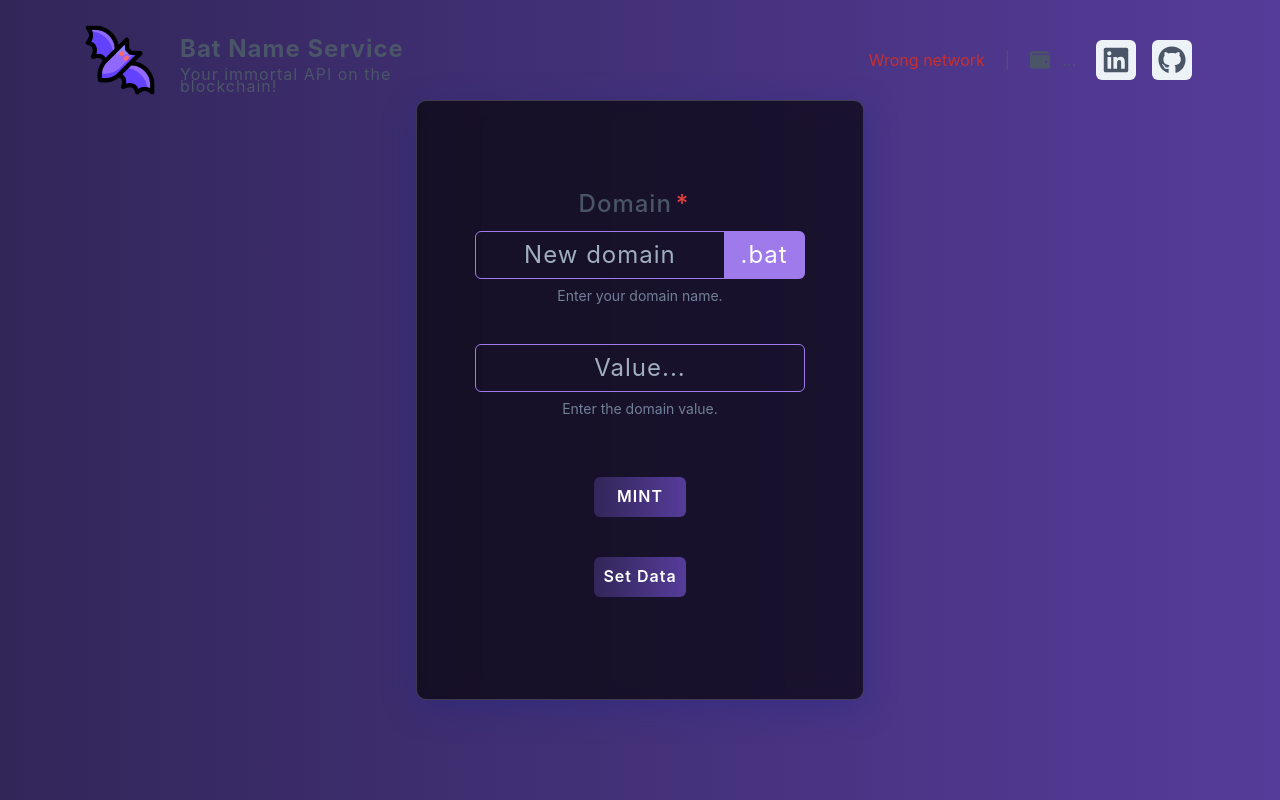
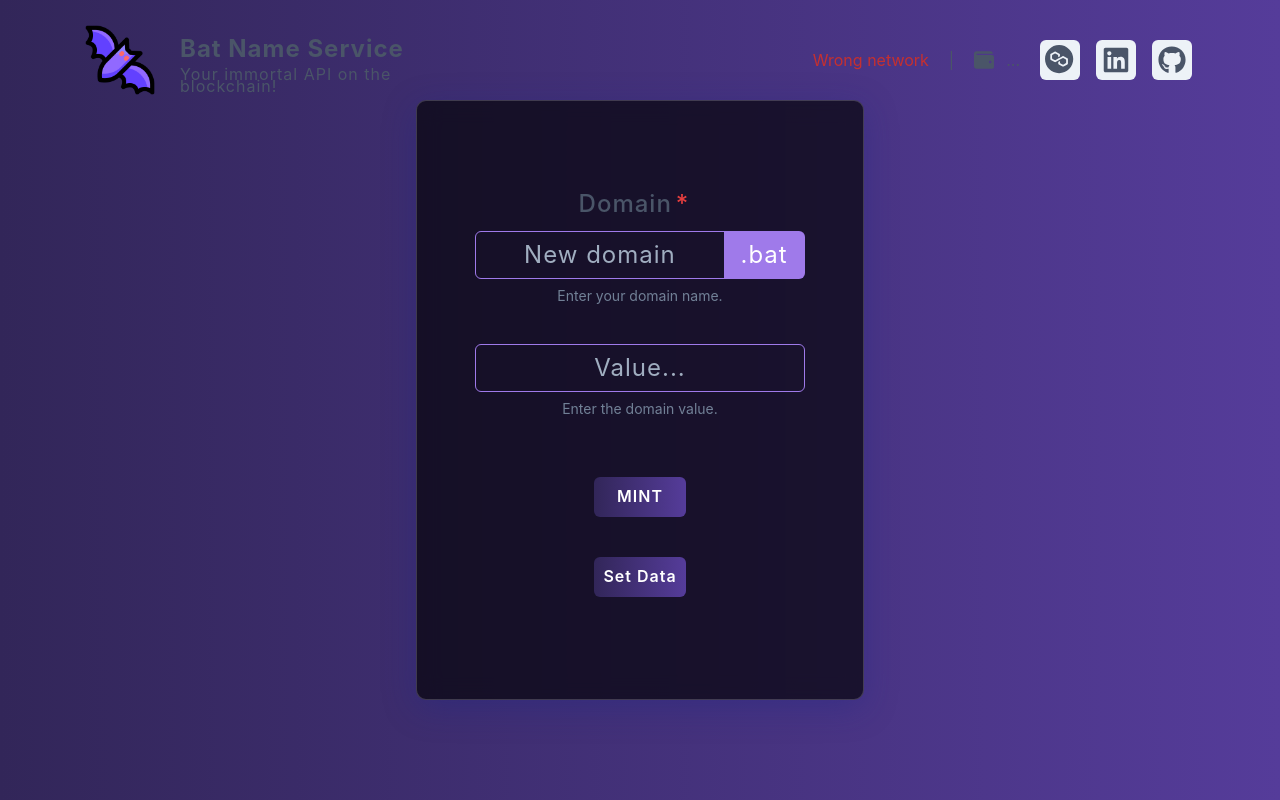
Before and after one commit to BraianVaylet/buildspace-bat-domains-ui, a Next.js app: page /dashboard in a window 1280 px wide. Built offline with nearby package versions, Linux system fonts and the light colour scheme.

Commit message:
update UI

```diff
--- a/components/Layout.jsx
+++ b/components/Layout.jsx
@@ -4,6 +4,8 @@ import { FaEthereum, FaGithub, FaLinkedin, FaWallet } from 'react-icons/fa'
 import { Flex, Icon, IconButton, Image, Link, Text, Tooltip, useColorMode } from '@chakra-ui/react'
 import { MoonIcon, SunIcon } from '@chakra-ui/icons'
 import LOGO from 'public/logo.png'
+import MaticIcon from './MaticIcon'
+import { CONTRACT } from 'utils/contracts'
 
 const Layout = ({
   title,
@@ -88,7 +90,7 @@ const Layout = ({
         >
           <Text>
             {chain
-              ? <Text color={'purple.400'}>Connected to <Link href={'https://www.rinkeby.io/#stats'} isExternal>Polygon Testnet</Link></Text>
+              ? <Text color={'purple.400'}>Connected to <Link href={'https://polygonscan.freshstatus.io/'} isExternal>Polygon Testnet</Link></Text>
               : <Text color={'red.600'}>Wrong network</Text>
             }
           </Text>
@@ -130,9 +132,19 @@ const Layout = ({
                 color: 'purple.300'
               }}
               as={Link}
-              href={`https://rinkeby.etherscan.io/address/${ctr.contract}`}
+              href={`${CONTRACT.SCAN}${ctr.contract}`}
               isExternal
-              icon={<Icon as={FaEthereum} w={7} h={7} />}
+              icon={
+                <MaticIcon
+                  w={'75%'}
+                  h={'75%'}
+                  size={34}
+                  _hover={{
+                    cursor: 'pointer',
+                    color: 'purple.400'
+                  }}
+                />
+              }
             />
           </Tooltip>
         ))}
--- a/pages/dashboard.jsx
+++ b/pages/dashboard.jsx
@@ -58,13 +58,13 @@ const Dashboard = () => {
 
         // Check if the transaction was successfully completed
         if (receipt.status === 1) {
-          console.log('Domain minted! https://mumbai.polygonscan.com/tx/' + tx.hash)
+          console.log('Domain minted! ' + CONTRACT.SCAN + '/' + tx.hash)
 
           // Set the record for the domain
           tx = await contract.setRecord(domain, record)
           await tx.wait()
 
-          console.log('Record set! https://mumbai.polygonscan.com/tx/' + tx.hash)
+          console.log('Record set! ' + CONTRACT.SCAN + '/' + tx.hash)
 
           setRecord('')
           setDomain('')
@@ -88,6 +88,7 @@ const Dashboard = () => {
       address={currentAccount}
       title={'Bat Name Service'}
       description={'Your immortal API on the blockchain!'}
+      contract={[CONTRACT.BAT_NAME_SERVICE]}
     >
       <Flex
         direction={'column'}
--- a/utils/contracts/index.js
+++ b/utils/contracts/index.js
@@ -3,6 +3,7 @@ import contractJson from './abis/Domains.json'
 export const CONTRACT = {
   BAT_NAME_SERVICE: {
     ADDRESS: '0x0e2FAB00b661464DFaEfdc4913EeDF3BF8F37Cd7',
-    ABI: contractJson.abi
+    ABI: contractJson.abi,
+    SCAN: 'https://mumbai.polygonscan.com/tx'
   }
 }
```
